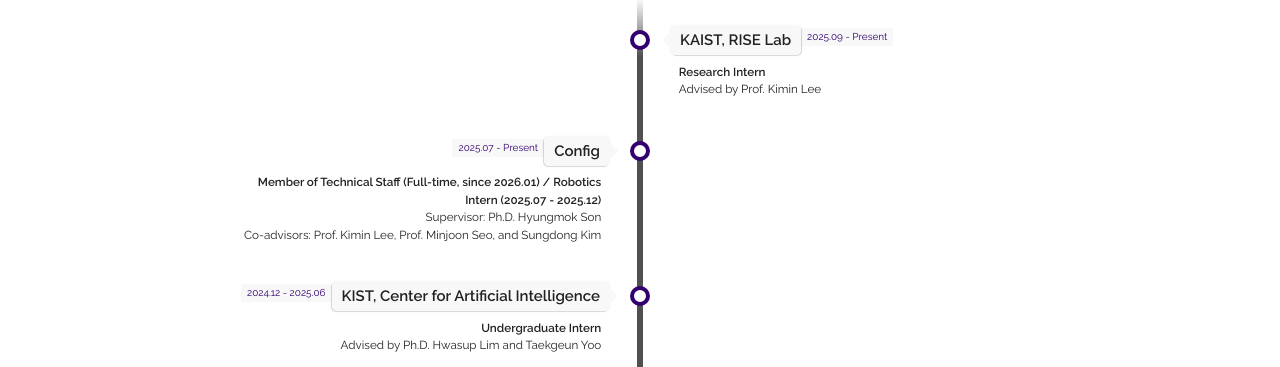
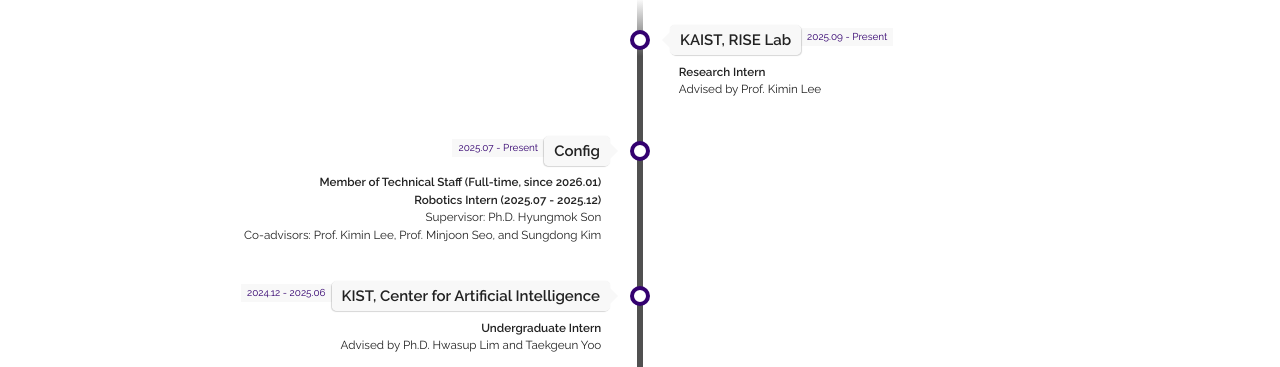
Before and after one commit to songjaehwi/songjaehwi.github.io, a Jekyll site: the page built from index.html, in a window 1280 px wide and 900 px high, scrolled down 1618 px. Shown: the part 85-452 px from the top of the window. Built offline with Jekyll 4.4.1, drawn with Linux system fonts in a browser that asks for light colours.

```diff
--- a/_data/experience.yaml
+++ b/_data/experience.yaml
@@ -8,7 +8,7 @@
 
 - place: "Config"
   time: "2025.07 - Present"
-  title: "Member of Technical Staff (Full-time, since 2026.01) / Robotics Intern (2025.07 - 2025.12)"
+  title: "Member of Technical Staff (Full-time, since 2026.01)<br/>Robotics Intern (2025.07 - 2025.12)"
   subtitle: "Supervisor: Ph.D. Hyungmok Son<br/>Co-advisors: Prof. Kimin Lee, Prof. Minjoon Seo, and Sungdong Kim"
   category: "work"
 
```
